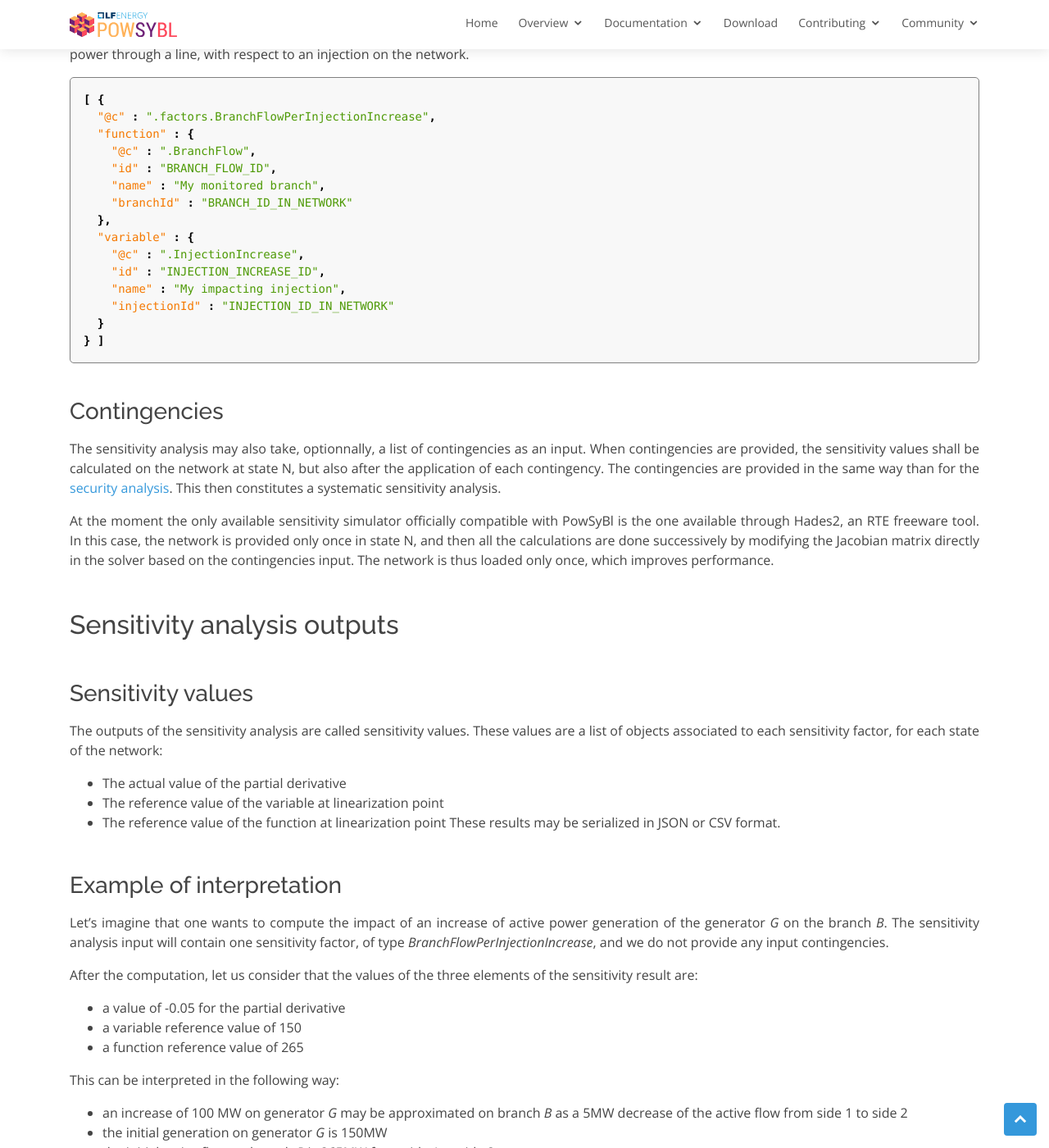
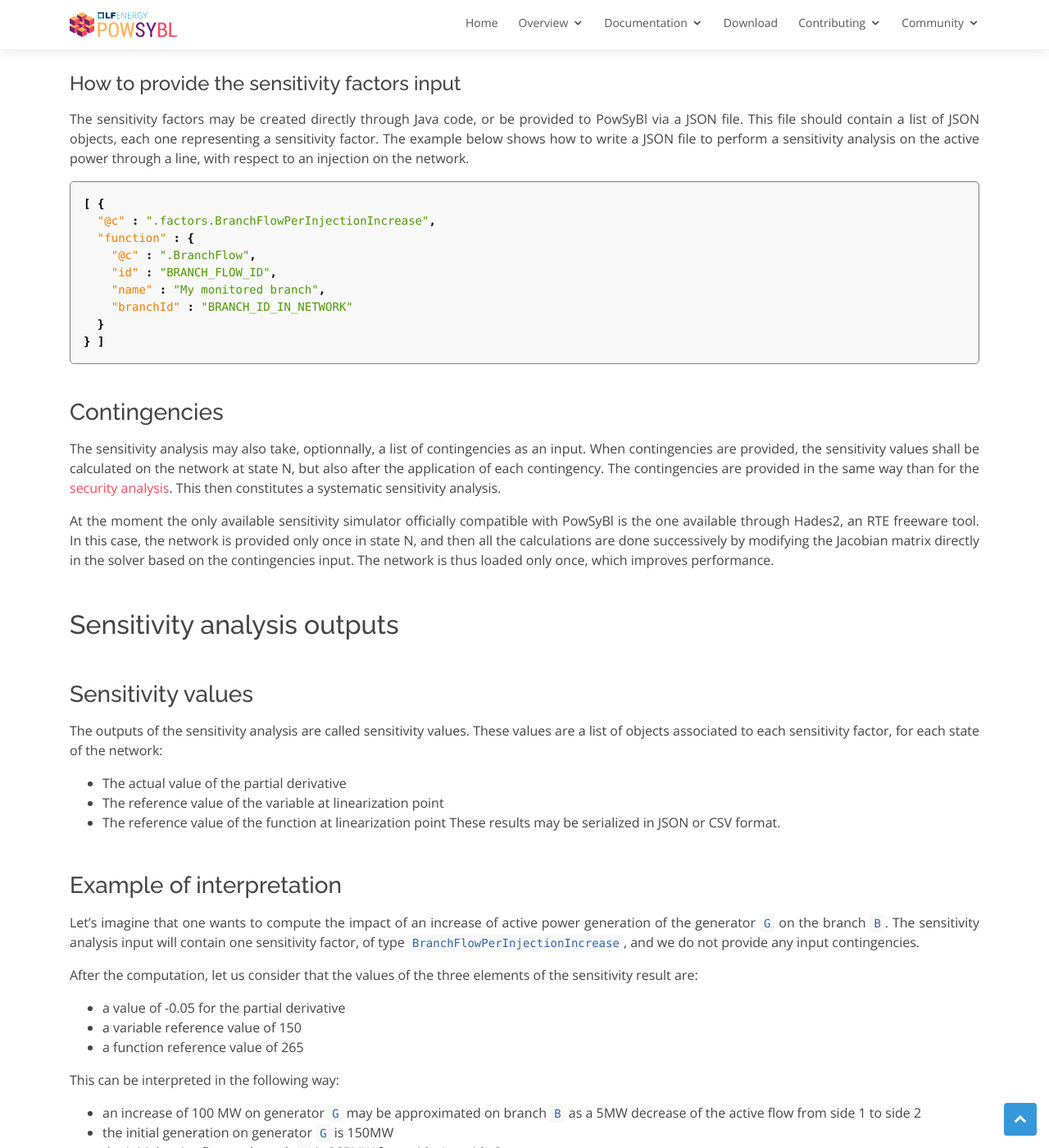
Before and after one commit to powsybl/powsybl.github.io, a Jekyll site: the page built from pages/documentation/simulation/sensitivity/index.md, in a window 1280 px wide and 1400 px high, scrolled down 1212 px. Shown: the whole window at 82% size. Built offline with Jekyll 4.4.1, drawn with Linux system fonts in a browser that asks for light colours; our own code applies the rules of GitHub Pages for plain Markdown files; some of the changed text lies outside the part shown.

Commit message:
Fixes in the sensitivity aalysis documentation
Signed-off-by: Agnès Leroy <agnes.leroy@rte-france.com>

````diff
--- a/pages/documentation/simulation/sensitivity/index.md
+++ b/pages/documentation/simulation/sensitivity/index.md
@@ -3,6 +3,11 @@
 ---
 
 # Sensitivity analysis
+
+`` TOC
+{:toc}
+
+## Introduction
 
 The sensitivity analysis module is dedicated to computing the linearized impact of small network
 variations on the state variables of some components.
@@ -33,10 +38,10 @@
 - a sensitivity function (the observed function).
 
 The currently available sensitivity factors are:
-- *BranchFlowPerInjectionIncrease* : calculates the linear impact of a specific injection increase on a specific branch's active flow (in MW/MW)
-- *BranchFlowPerLinearGlsk* : calculates the linear impact of a linear combination of injections (GLSK) increase on a specific branch's active flow (in MW/MW)
-- *BranchFlowPerPSTAngle* : calculates the linear impact of a PST angle increase on a specific branch's active flow (in MW/°)
-- *BranchIntensityPerPSTAngle* : calculates the linear impact of a PST angle increase on a specific branch's current (in A/°)
+- `BranchFlowPerInjectionIncrease` : calculates the linear impact of a specific injection increase on a specific branch's active flow (in MW/MW)
+- `BranchFlowPerLinearGlsk` : calculates the linear impact of a linear combination of injections (GLSK) increase on a specific branch's active flow (in MW/MW)
+- `BranchFlowPerPSTAngle` : calculates the linear impact of a PST angle increase on a specific branch's active flow (in MW/°)
+- `BranchIntensityPerPSTAngle` : calculates the linear impact of a PST angle increase on a specific branch's current (in A/°)
 
 #### How to provide the sensitivity factors input
 
@@ -52,12 +57,6 @@
     "id" : "BRANCH_FLOW_ID",
     "name" : "My monitored branch",
     "branchId" : "BRANCH_ID_IN_NETWORK"
-  },
-  "variable" : {
-    "@c" : ".InjectionIncrease",
-    "id" : "INJECTION_INCREASE_ID",
-    "name" : "My impacting injection",
-    "injectionId" : "INJECTION_ID_IN_NETWORK"
   }
 } ]
 ```
@@ -66,7 +65,7 @@
 The sensitivity analysis may also take, optionnally, a list of contingencies as an input.
 When contingencies are provided, the sensitivity values
 shall be calculated on the network at state N, but also after the application of each contingency.
-The contingencies are provided in the same way than for the [security analysis](../securityanalysis/index.md).
+The contingencies are provided in the same way than for the [security analysis]().
 This then constitutes a systematic sensitivity analysis.
 
 At the moment the only available sensitivity simulator officially compatible with PowSyBl is
@@ -87,9 +86,9 @@
 
 ### Example of interpretation
 Let's imagine that one wants to compute the impact of an increase of active power generation of the
-generator *G* on the branch *B*.
+generator `G` on the branch `B`.
 The sensitivity analysis input will contain one sensitivity factor,
-of type *BranchFlowPerInjectionIncrease*, and we do not provide any input contingencies.
+of type `BranchFlowPerInjectionIncrease`, and we do not provide any input contingencies.
 
 After the computation, let us consider that the values of the three elements of the sensitivity
 result are:
````
Also changed, not shown: other parts of pages/documentation/simulation/sensitivity/index.md (+4 -4 lines).
